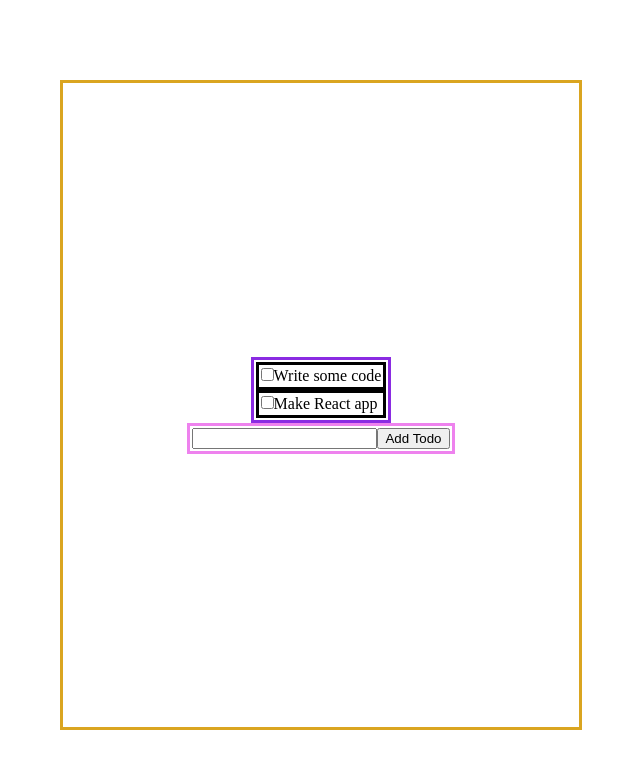
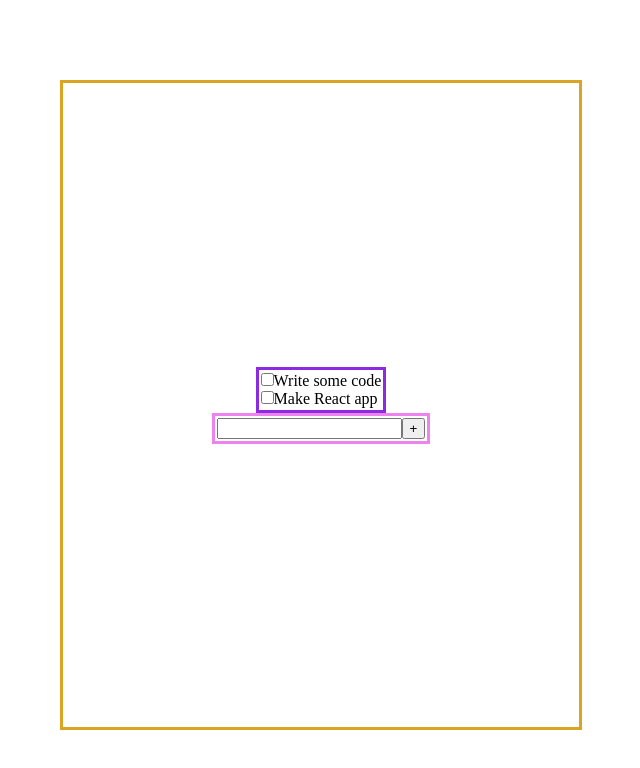
Before and after one commit to ApoorvaAman/Task-Manager, a React (Create React App) app: page / in a window 1280 px wide. Shown: the top 768 px of the page, without its empty margins (319-959 px from the left). Built offline with nearby package versions, Linux system fonts and the light colour scheme.

Commit message:
Added CSS Selectors

```diff
--- a/src/components/AddTodoForm.tsx
+++ b/src/components/AddTodoForm.tsx
@@ -17,11 +17,11 @@ const AddTodoForm: FunctionComponent<AddTodoFormProps> = ({ addTodo }) => {
   }
   return (
     <form className='add-todo-form'>
-      <label htmlFor='todo'>
-        <input type='text' value={newTodo} onChange={handleChange} id='todo' />
+      <label htmlFor='add-todo'>
+        <input type='text' value={newTodo} onChange={handleChange} id='add-todo' />
       </label>
-      <button type='submit' onClick={handleSubmit}>
-        Add Todo
+      <button className='add-button' type='submit' onClick={handleSubmit}>
+        +
       </button>
     </form>
   )
--- a/src/components/TodoListItem.tsx
+++ b/src/components/TodoListItem.tsx
@@ -7,8 +7,8 @@ interface TodolistItemProps {
 
 const TodolistItem: FunctionComponent<TodolistItemProps> = ({ todo, toggleTodo }) => {
   return (
-    <li className='li-item'>
-      <label className={todo.complete ? 'complete' : undefined}>
+    <li className='todo-item'>
+      <label id='todo' className={todo.complete ? 'complete' : undefined}>
         <input
           type='checkbox'
           checked={todo.complete}
```
